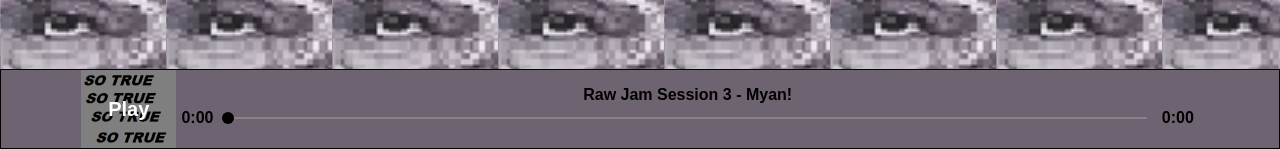
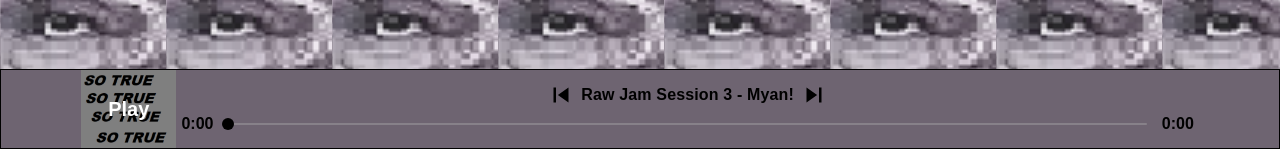
Before and after one commit to andrewkay6/sotrue-website, a React (Vite) app: page /#/contact in a window 1280 px wide. Shown: the part 651-800 px from the top of the page. Built offline with nearby package versions, Linux system fonts and the light colour scheme.

Commit message:
Fixed nav bar reloading songs, added navigation for changing the currently playing song

```diff
--- a/src/App.tsx
+++ b/src/App.tsx
@@ -4,10 +4,9 @@ import NavMenu from "./NavMenu";
 import AudioPlayer from "./AudioPlayer";
 import Header from "./Header";
 import { Box } from "@mui/material";
-// import MainPage from "./MainPage";
 import { useState } from "react";
 import MainPage from "./MainPage";
-import { Routes, Route} from "react-router-dom";
+import { Routes, Route } from "react-router-dom";
 import ContactPage from "./ContactPage";
 import { songs } from "./Songs";
 function App() {
@@ -29,9 +28,7 @@ function App() {
     return Math.floor(Math.random() * songs.length);
   }
   const [isNavMenuOpen, setIsNavMenuOpen] = useState(false);
-  // const [currentSong, setCurrentSong] = useState(songs[getRandomSongIndex()]);
-  const currentSong = songs[getRandomSongIndex()];
-  // setCurrentSong(songs[0])
+  const [currentSongIndex, setCurrentSongIndex] = useState(getRandomSongIndex());
   return (
 
       <Box sx={styles.appContainer} >
@@ -42,7 +39,10 @@ function App() {
             <Route path="/contact" element={<ContactPage /> } />
           </Routes>
 
-        <AudioPlayer currentSong={currentSong}/>
+        <AudioPlayer
+          currentSong={songs[currentSongIndex]}
+          handleNextSong={() => {setCurrentSongIndex((currentSongIndex + 1) % songs.length)}}
+          handlePreviousSong={() => {setCurrentSongIndex((currentSongIndex - 1) % songs.length)}}/>
       </Box>
 
   );
--- a/src/AudioPlayer.tsx
+++ b/src/AudioPlayer.tsx
@@ -2,8 +2,13 @@ import Box from "@mui/material/Box";
 import { useState, useEffect } from "react";
 import ProgressBar from "./ProgressBar";
 import { Song } from "./Songs";
+import SkipNextIcon from '@mui/icons-material/SkipNext';
+import SkipPreviousIcon from '@mui/icons-material/SkipPrevious';
+import { Typography } from "@mui/material";
 interface AudioPlayerProps {
     currentSong: Song;
+    handleNextSong: () => void;
+    handlePreviousSong: () => void;
 }
 const AudioPlayer = (props: AudioPlayerProps) => {
     const styles = {
@@ -19,7 +24,18 @@ const AudioPlayer = (props: AudioPlayerProps) => {
             backgroundColor: "#6e6471",
             fontWeight: "700",
             justifyContent: "center",
-
+        },
+        skipIcon: {
+            fontSize: "30px",
+            cursor: "pointer",
+        },
+        nowPlayingTitle: {
+            fontFamily: "Arial",
+            backgroundColor: "#6e6471",
+            fontWeight: "700",
+            justifyContent: "center",
+            paddingLeft: "5px",
+            paddingRight: "5px",
         },
         playButton: {
             backgroundColor: "transparent",
@@ -152,13 +168,20 @@ const AudioPlayer = (props: AudioPlayerProps) => {
             </Box>
 
             <Box sx={styles.controlsContainer}>
-                {props.currentSong.title}
-                <audio id = "player" src={props.currentSong.url} />
+                <Box sx={{display: 'flex', flexDirection: 'row', alignItems: 'center', justifyContent: 'center', width: '100%'}}>
+                    <SkipPreviousIcon sx={styles.skipIcon} onClick={props.handlePreviousSong}/>
+                    <Typography sx={styles.nowPlayingTitle}>
+                        {props.currentSong.title}
+                    </Typography>
+                    <SkipNextIcon sx={styles.skipIcon} onClick={props.handleNextSong}/>
+                </Box>
+
+                <audio id="player" src={props.currentSong.url} />
                 <Box sx={{ display: "flex", flexDirection: "row", width: "100%" }}>
                     <Box sx={{ display: "flex", flexDirection: "column", justifyContent: "center", padding: "5px" }}>
                         {convertTimeToDisplay(songProgress)}
                     </Box>
-                    <ProgressBar progressPercentage={getSongProgress()} setProgressPercentage={(newPercentage) => {setPlayerProgress(newPercentage)}} />
+                    <ProgressBar progressPercentage={getSongProgress()} setProgressPercentage={(newPercentage) => { setPlayerProgress(newPercentage) }} />
                     <Box sx={{ display: "flex", flexDirection: "column", justifyContent: "center", padding: "5px" }}>
                         {convertTimeToDisplay(getSongLength())}
                     </Box>
```
